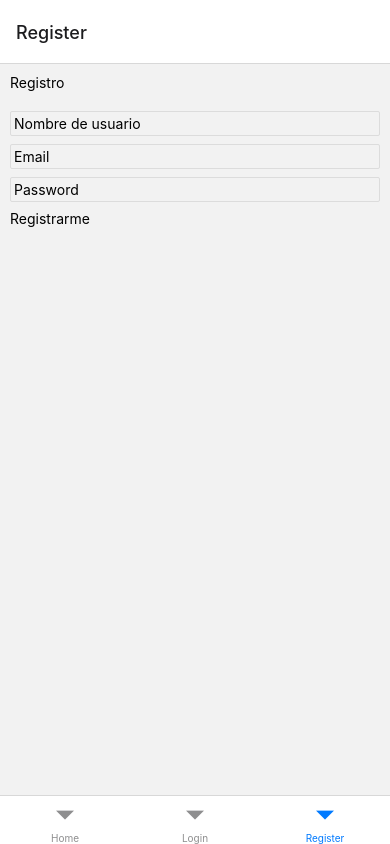
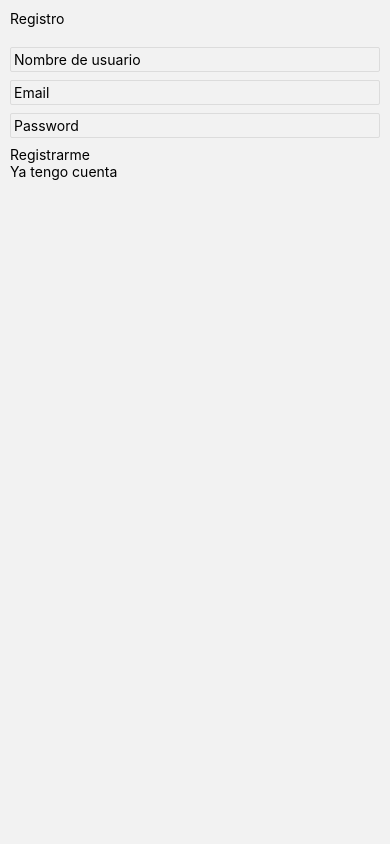
Before and after one commit to martinaunamunzaga/ProyectoReactNative, a React Native app: screen /Register in a window 390 px wide. Built offline with nearby package versions, Linux system fonts and the light colour scheme.

Commit message:
navegacion con Stack

```diff
--- a/App.js
+++ b/App.js
@@ -1,8 +1,8 @@
 import React from "react";
-import Menu from "./src/components/Menu";
+import MainNavigation from "./src/components/MainNavigation";
 
 export default function App() {
   return (
-    <Menu/>
+    <MainNavigation/>
   );
 }
--- a/package.json
+++ b/package.json
@@ -12,6 +12,7 @@
   "dependencies": {
     "@react-navigation/bottom-tabs": "^6.3.1",
     "@react-navigation/native": "^6.0.10",
+    "@react-navigation/native-stack": "^6.6.2",
     "expo": "~45.0.0",
     "expo-status-bar": "~1.3.0",
     "firebase": "8.10",
--- /dev/null
+++ b/src/components/MainNavigation.js
@@ -0,0 +1,77 @@
+import React, { Component } from "react";
+
+import { NavigationContainer } from "@react-navigation/native";
+import { createNativeStackNavigator } from "@react-navigation/native-stack";
+
+const Stack = createNativeStackNavigator();
+
+import Login from "../screens/Login";
+import Register from "../screens/Register";
+import Menu from "../components/Menu";
+
+
+class MainNavigation extends Component{
+    constructor(props){
+        super(props)
+        this.state={
+            loggedIn: false,
+        }
+    }
+
+    componentDidMount(){
+
+    }
+
+    login(){
+
+    }
+
+    register(){
+
+    }
+
+    logout(){
+
+    }
+
+    render(){
+        return(
+            <NavigationContainer>
+
+                <Stack.Navigator>
+
+                    {
+                        this.state.loggedIn ?
+                    <Stack.Screen
+                        name="Menu"
+                        component={ Menu }
+                        options={{headerShown: false}}
+                    />
+                    :
+                   <Stack.Group>
+                   <Stack.Screen
+                        name="Login"
+                        component={ Login }
+                        options={{headerShown: false}}
+                    />
+                    <Stack.Screen
+                        name="Register"
+                        component={ Register }
+                        options={{headerShown: false}}
+                    />
+                    </Stack.Group>
+
+                     }
+
+                </Stack.Navigator>
+
+
+
+            </NavigationContainer>
+        )
+    }
+
+}
+
+
+export default MainNavigation;
--- a/src/components/Menu.js
+++ b/src/components/Menu.js
@@ -5,8 +5,7 @@ import { NavigationContainer, TabActions } from "@react-navigation/native";
 import { createBottomTabNavigator } from "@react-navigation/bottom-tabs";
 
 import Home from "../screens/Home";
-import Login from "../screens/Login";
-import Register from "../screens/Register";
+import Profile from "../screens/Profile";
 
 const Tab = createBottomTabNavigator();
 
@@ -21,13 +20,13 @@ class Menu extends Component {
 
     render(){
         return(
-            <NavigationContainer>
+
                 <Tab.Navigator>
                     <Tab.Screen name="Home" component={ Home }/>
-                    <Tab.Screen name="Login" component={ Login }/>
-                    <Tab.Screen name="Register" component={ Register }/>
+                    <Tab.Screen name="Profile" component={ Profile }/>
+
                 </Tab.Navigator>
-            </NavigationContainer>
+
 
 
         )
--- a/src/screens/Login.js
+++ b/src/screens/Login.js
@@ -44,6 +44,9 @@ class Login extends Component {
                     <Text>Loguearme</Text>
 
                 </TouchableOpacity>
+                <TouchableOpacity onPress={()=>this.props.navigation.navigate("Register") }>
+                    <Text>No tengo cuenta</Text>
+                </TouchableOpacity>
             </View>
         )
     }
--- /dev/null
+++ b/src/screens/Profile.js
@@ -0,0 +1,19 @@
+import React, { Component } from "react";
+import { Text } from "react-native";
+
+class Profile extends Component {
+    constructor(props){
+        super(props);
+        this.state={
+
+        }
+    }
+
+    render(){
+        return(
+          <Text> Mi perfil </Text>
+        )
+    }
+}
+
+export default Profile;
--- a/src/screens/Register.js
+++ b/src/screens/Register.js
@@ -49,6 +49,9 @@ class Register extends Component {
                     <Text>Registrarme</Text>
 
                 </TouchableOpacity>
+                <TouchableOpacity onPress={()=>this.props.navigation.navigate("Login")}>
+                    <Text>Ya tengo cuenta </Text>
+                </TouchableOpacity>
             </View>
         )
     }
```
Also changed, not shown: 1 other file (tests, documents, lock files or other folders).
